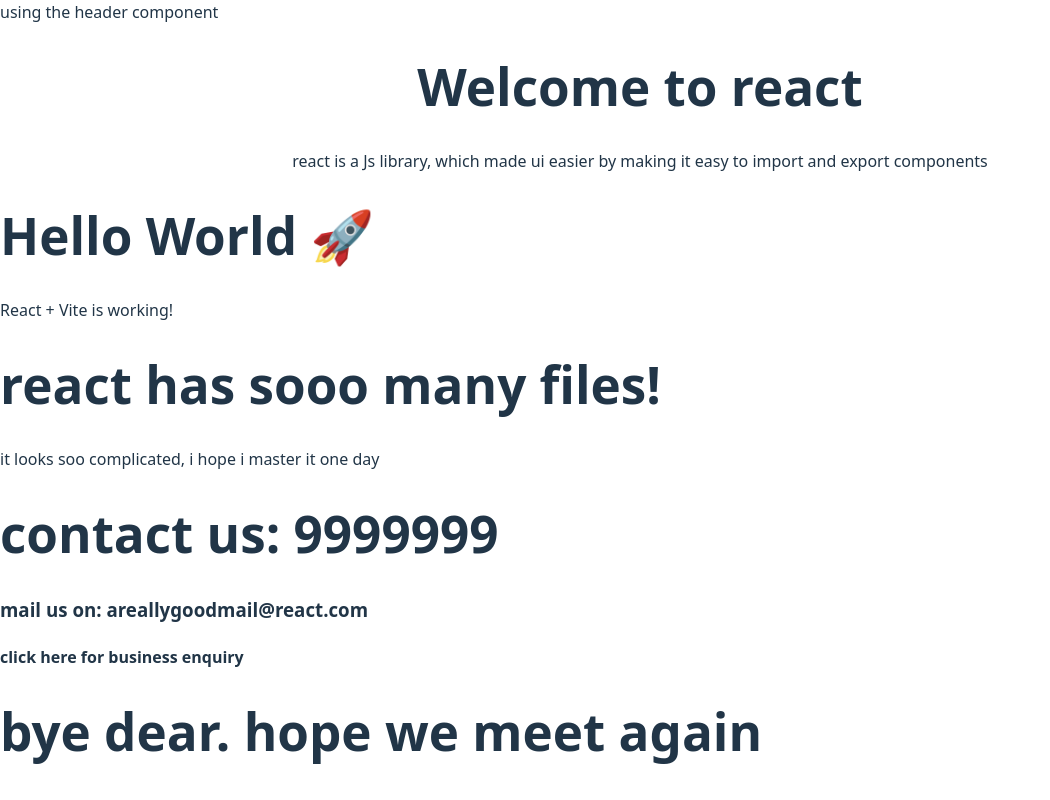
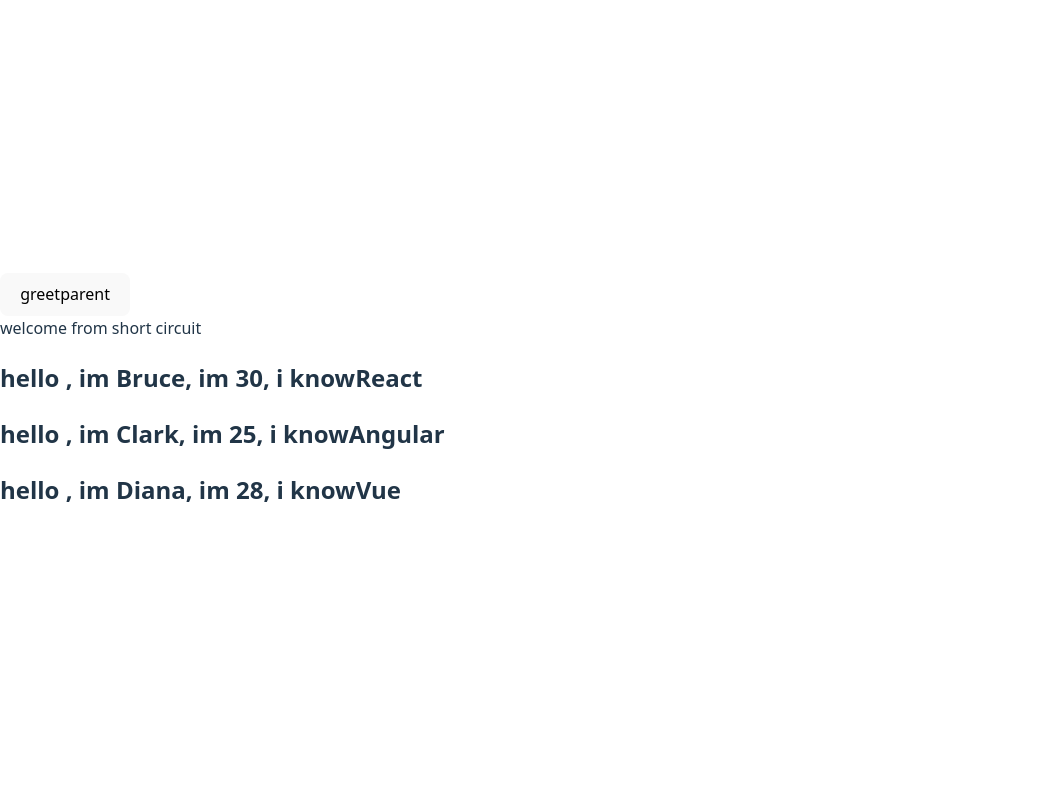
Before and after one commit to varadisthedev/react-playground, a React (Vite) app: page / in a window 1280 px wide. Shown: the top 800 px of the page, without its empty margins (0-1050 px from the left). Built offline with nearby package versions, Linux system fonts and the light colour scheme.

Commit message:
feat: method as props, conditional rendering, list rendering, list and keys. some cool stuff like short - circuit in react

```diff
--- a/src/App.jsx
+++ b/src/App.jsx
@@ -12,47 +12,58 @@
 import FunctionClick from "./components/FunctionClick.jsx";
 import ClassClick from "./components/ClassClick.jsx"
 import EventBind from "./components/EventBind.jsx";
+import ParentComponent from "./components/ParentComponent.jsx";
+import UserGreetings from "./components/UserGreetings.jsx";
+import NameList from "./components/NameList.jsx"
 
 export default function App() {
-  return (
-    <div>
-      using the header component
-      <Header />
-      <h1>Hello World 🚀</h1>
-      <p>React + Vite is working!</p>
-      <h1>react has sooo many files!</h1>
-      <p>it looks soo complicated, i hope i master it one day</p>
+  // return (
+  //   <div>
+  //     using the header component
+  //     <Header />
+  //     <h1>Hello World 🚀</h1>
+  //     <p>React + Vite is working!</p>
+  //     <h1>react has sooo many files!</h1>
+  //     <p>it looks soo complicated, i hope i master it one day</p>
 
-      <Footer/>
-      <Bye/>
-      <ClassCompWelcome/>
-      <Hello/>
-      <CreateEleobj/>
-      {/* adding props */}
-      <Greet name="varad" grade="9.9"/>
-      <Greet name="lomesh" grade="8"/>
-      <Greet name="hero" grade="100"/>
+  //     <Footer/>
+  //     <Bye/>
+  //     <ClassCompWelcome/>
+  //     <Hello/>
+  //     <CreateEleobj/>
+  //     {/* adding props */}
+  //     <Greet name="varad" grade="9.9"/>
+  //     <Greet name="lomesh" grade="8"/>
+  //     <Greet name="hero" grade="100"/>
 
-      {/* Here we are using class components, so use of this keyword is allowed. */}
-      <Welcome name="bruce" heroName="batman"/>
-      <Welcome name="clark" heroName="superman"/>
-      <Welcome name="peter" heroName="spiderman"/>
+  //     {/* Here we are using class components, so use of this keyword is allowed. */}
+  //     <Welcome name="bruce" heroName="batman"/>
+  //     <Welcome name="clark" heroName="superman"/>
+  //     <Welcome name="peter" heroName="spiderman"/>
 
-      {/* uisng states */}
-      <Message/>
+  //     {/* uisng states */}
+  //     <Message/>
 
-      {/* using counter to increment a number */}
-      <h1>usign setState() to increment the counter</h1>
-      <Counter/>
+  //     {/* using counter to increment a number */}
+  //     <h1>usign setState() to increment the counter</h1>
+  //     <Counter/>
 
-      {/* adding an event listner  */}
-      <FunctionClick/>
+  //     {/* adding an event listner  */}
+  //     <FunctionClick/>
 
-      {/* doing it with a  class component */}
-      <ClassClick/>
+  //     {/* doing it with a  class component */}
+  //     <ClassClick/>
 
-      {/* adding event bind  */}
-      <EventBind/>
-    </div>
-  );
+  //     {/* adding event bind  */}
+  //     <EventBind/>
+  //   </div>
+  // );
+    return (
+      <div>
+        <ParentComponent/>
+        <UserGreetings/>
+
+        <NameList/>
+      </div>
+    )
 }
--- /dev/null
+++ b/src/components/ChildComponent.jsx
@@ -0,0 +1,13 @@
+import React from 'react'
+
+function ChildComponent(props) {
+  return (
+    <div>
+        <button onClick={()=>props.greetHandler('child')}>
+            greetparent
+        </button>
+    </div>
+  )
+}
+
+export default ChildComponent
--- /dev/null
+++ b/src/components/NameList.jsx
@@ -0,0 +1,39 @@
+import React from 'react'
+import Person from "./Person"
+function NameList() {
+    // const names=['varad','raj','rohan']
+  const persons=[
+  {
+    id: 1,
+    name: 'Bruce',
+    age: 30,
+    skill: 'React'
+  },
+
+  {
+    id: 2,
+    name: 'Clark',
+    age: 25,
+    skill: 'Angular'
+  },
+
+  {
+    id: 3,
+    name: 'Diana',
+    age: 28,
+    skill: 'Vue'
+  }
+]
+// key prop is id here. it could also be just name
+//key prop is reserved, cannot be used by child
+  const nameList=persons.map(person=>(<Person key={person.id} person={person}/>))
+  return (
+    <div>
+      {
+        nameList
+      }
+    </div>
+  )
+}
+
+export default NameList
--- /dev/null
+++ b/src/components/ParentComponent.jsx
@@ -0,0 +1,27 @@
+import React, { Component } from 'react'
+import ChildComponent from './ChildComponent'
+
+class ParentComponent extends Component {
+    constructor(props) {
+      super(props)
+
+      this.state = {
+         parentName:'parent'
+      }
+
+      this.greetParent=this.greetParent.bind(this)
+    }
+    greetParent(childName){
+        alert(`hello ${this.state.parentName} from ${childName}`)
+    }
+  render() {
+    return (
+    <div>
+        <ChildComponent greetHandler={this.greetParent}/>
+    </div>
+
+    )
+  }
+}
+
+export default ParentComponent
--- /dev/null
+++ b/src/components/Person.jsx
@@ -0,0 +1,11 @@
+import React from 'react'
+
+function Person({person}) {
+  return (
+    <div>
+        <h2>hello , im {person.name}, im {person.age}, i know{person.skill}</h2>
+    </div>
+  )
+}
+
+export default Person
--- /dev/null
+++ b/src/components/UserGreetings.jsx
@@ -0,0 +1,45 @@
+import React, { Component } from 'react'
+
+export class UserGreetings extends Component {
+    constructor(props) {
+      super(props)
+
+      this.state = {
+         isLoggedin:true
+      }
+    }
+  render() {
+    // if (this.state.isLoggedin){
+    //         return(
+    //             <div>welcome varad, you are logged in</div>
+    //         )
+    // }
+    // // you cannot add if else inside jsx.
+    // else{
+    //     return(
+    //         <div>welcome guest!</div>
+    //     )
+    // }
+
+    // let message;
+    // if(this.state.isLoggedin){
+    //     message=<div>welcome you are logged in</div>
+    // }
+    // else{
+    //     message=<div>you are not logged in!</div>
+    // }
+
+    // return <div>{message}</div>
+
+    // return(
+    //     this.state.isLoggedin?
+    //     <div>you are logged in </div>:
+    //     <div>you are not logged in!</div>
+    // )
+
+    // using short circuit, either render something or ntg
+    return this.state.isLoggedin && <div>welcome from short circuit</div>
+  }
+}
+
+export default UserGreetings
```
